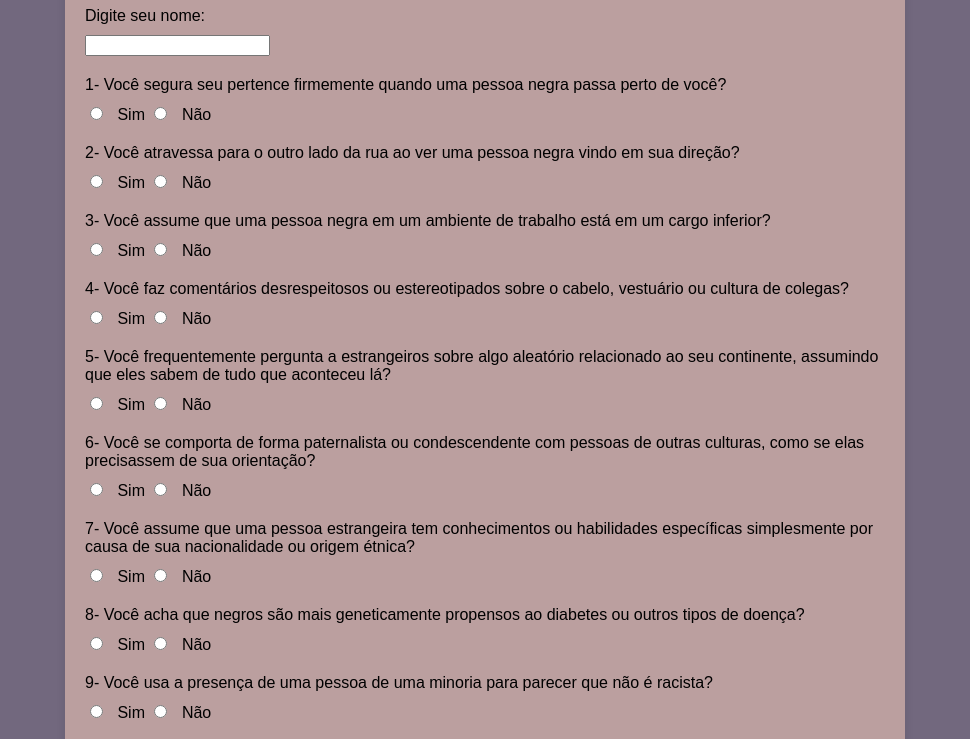
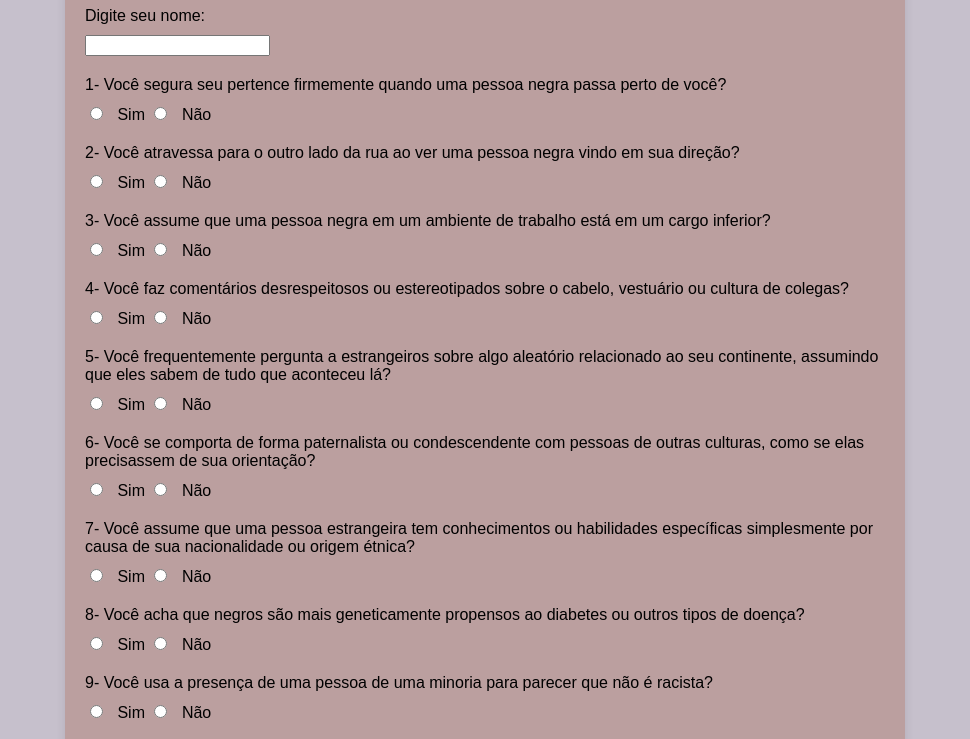
Before and after one commit to starrixBR/Civ.-Exp.-Francesa, a plain HTML site: page index.html in a window 1280 px wide. Shown: the part 171-910 px from the top of the page, without its empty margins (155-1125 px from the left). Drawn offline with Linux system fonts and the light colour scheme.

Commit message:
Update index.html

```diff
--- a/index.html
+++ b/index.html
@@ -7,7 +7,7 @@
     <style>
         body {
             font-family: Arial, sans-serif;
-            background-color: #72687e;
+            background-color: #c6c0cc;
             color: #000000;
             margin: 0;
             padding: 0;
```
